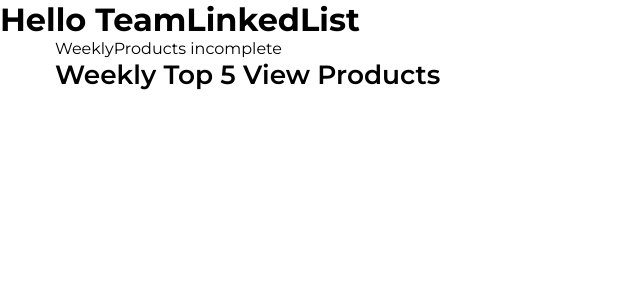
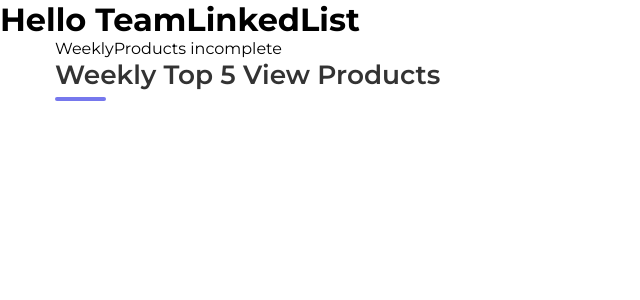
Before and after one commit to XParif/FrontEndWatchStorefsArmyProject, a Next.js app: page / in a window 1280 px wide. Shown: the top 300 px of the page, without its empty margins (0-640 px from the left). Built offline with nearby package versions, Linux system fonts and the light colour scheme.

Commit message:
fixed some styles related bug

```diff
--- a/components/shared/weeklyProducts/index.jsx
+++ b/components/shared/weeklyProducts/index.jsx
@@ -1,5 +1,5 @@
-import Container from "../../UI/container";
-import Title from "../../UI/title";
+import Container from "../../ui/container";
+import Title from "../../ui/title";
 
 const WeeklyProducts = () => {
   return (
--- a/components/ui/title/index.jsx
+++ b/components/ui/title/index.jsx
@@ -7,10 +7,10 @@ const H3 = styled.h3`
   /* font-weight: 600; */
   font-weight: ${({ theme }) => theme?.fontWeight.semiBold};
   /* color: #333; */
-  color: ${({ theme }) => theme?.color?.textColor};
+  color: ${({ theme }) => theme?.color?.text};
 `;
 const Bar = styled.div`
-  background: ${({ theme }) => theme?.color?.primaryColor};
+  background: ${({ theme }) => theme?.color?.primary};
   border-radius: 0.3rem;
   width: 3.2rem;
   height: 0.25rem;
```
